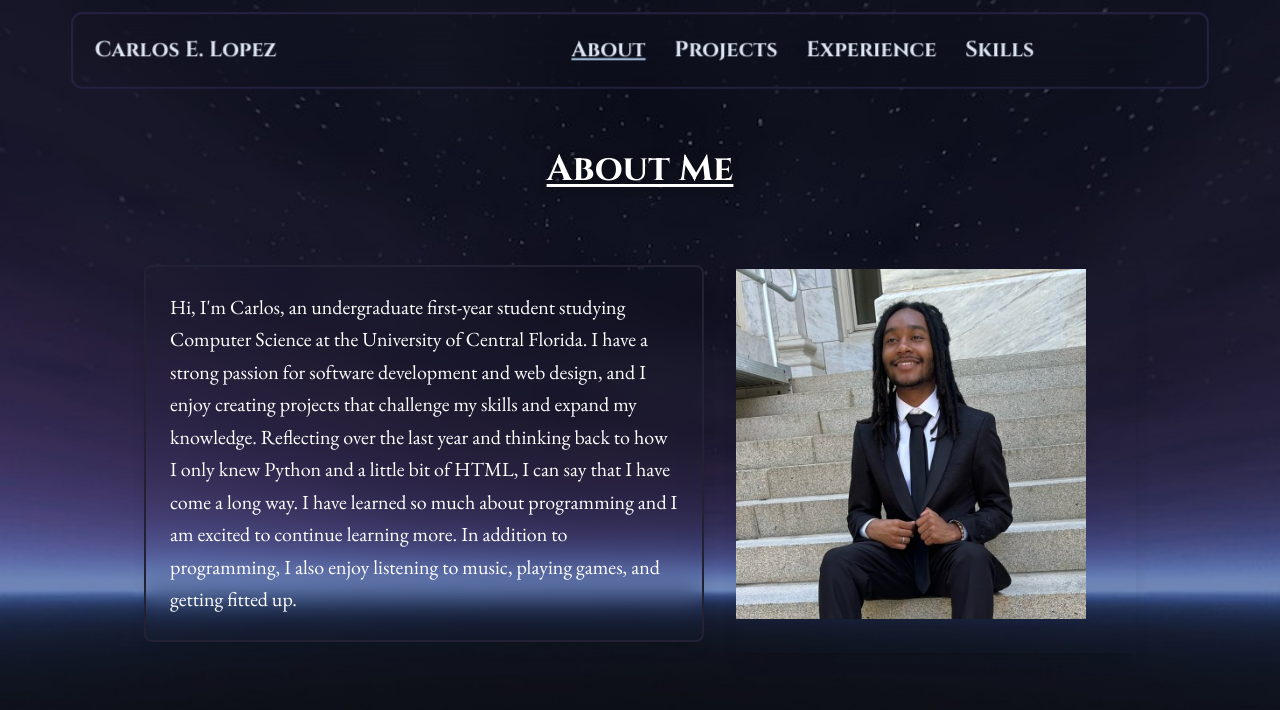
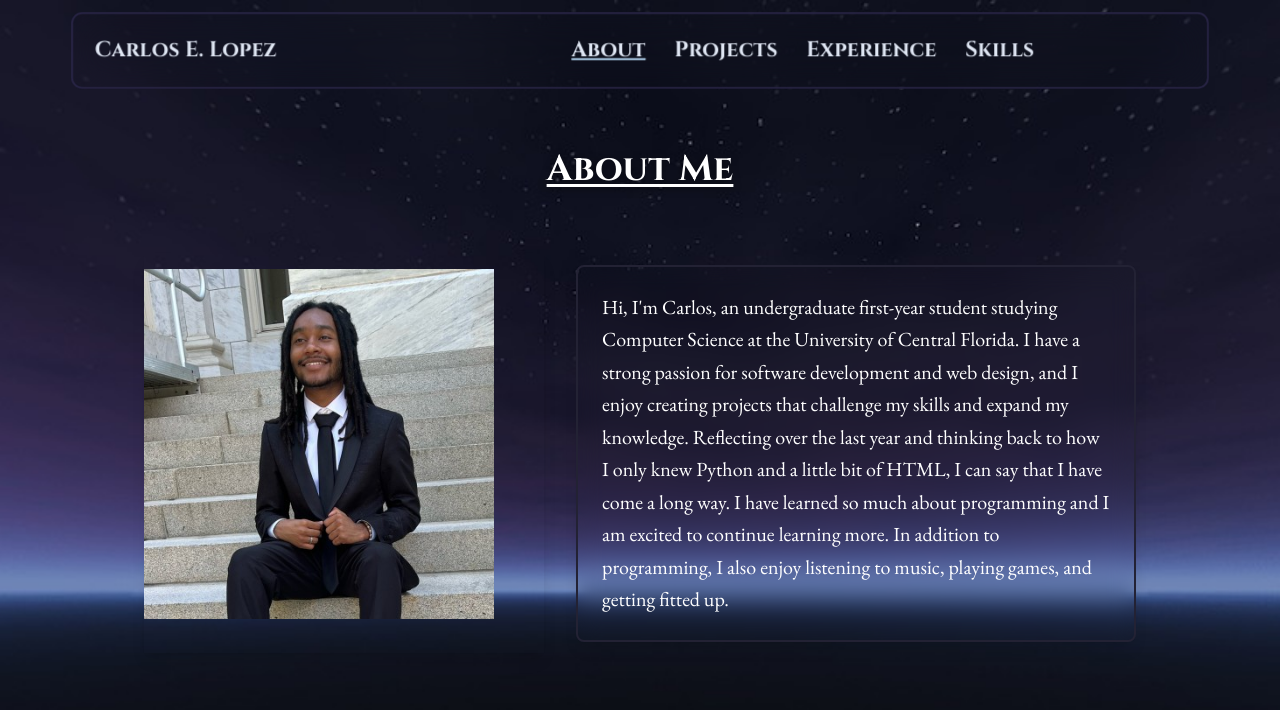
Before and after one commit to carloselopezjr/Portfolio, a Next.js app: page /about in a window 1280 px wide. Shown: the top 710 px of the page. Built offline with nearby package versions, Linux system fonts and the light colour scheme; some icons are missing.

Commit message:
Restructured About Me

```diff
--- a/src/app/(main)/about/page.tsx
+++ b/src/app/(main)/about/page.tsx
@@ -23,14 +23,6 @@ export default function About() {
     animate={{ opacity: 1, scale: 1 }}
     transition={{ duration: 0.5 }}>
       <div className="flex flex-col lg:flex-row items-center justify-center gap-8">
-        <div className="lg:w-1/2 text-white border-2 border-[#232234] backdrop-blur-md p-6 rounded-lg shadow-lg">
-          <p className="text-xl leading-relaxed">
-            {
-              "Hi, I'm Carlos, an undergraduate first-year student studying Computer Science at the University of Central Florida. I have a strong passion for software development and web design, and I enjoy creating projects that challenge my skills and expand my knowledge. Reflecting over the last year and thinking back to how I only knew Python and a little bit of HTML, I can say that I have come a long way. I have learned so much about programming and I am excited to continue learning more. In addition to programming, I also enjoy listening to music, playing games, and getting fitted up."
-            }
-          </p>
-        </div>
-
         <div className="w-[300px] h-[300px] lg:w-[400px] lg:h-[400px] relative overflow-hidden shadow-lg">
           <Image
             src="/images/me.jpg"
@@ -40,6 +32,15 @@ export default function About() {
             className="mt-4"
           />
         </div>
+        <div className="lg:w-1/2 text-white border-2 border-[#232234] backdrop-blur-md p-6 rounded-lg shadow-lg">
+          <p className="text-xl leading-relaxed">
+            {
+              "Hi, I'm Carlos, an undergraduate first-year student studying Computer Science at the University of Central Florida. I have a strong passion for software development and web design, and I enjoy creating projects that challenge my skills and expand my knowledge. Reflecting over the last year and thinking back to how I only knew Python and a little bit of HTML, I can say that I have come a long way. I have learned so much about programming and I am excited to continue learning more. In addition to programming, I also enjoy listening to music, playing games, and getting fitted up."
+            }
+          </p>
+        </div>
+
+
       </div>
     </motion.div>
     </div>
```
Also changed, not shown: 1 other file (tests, documents, lock files or other folders).
